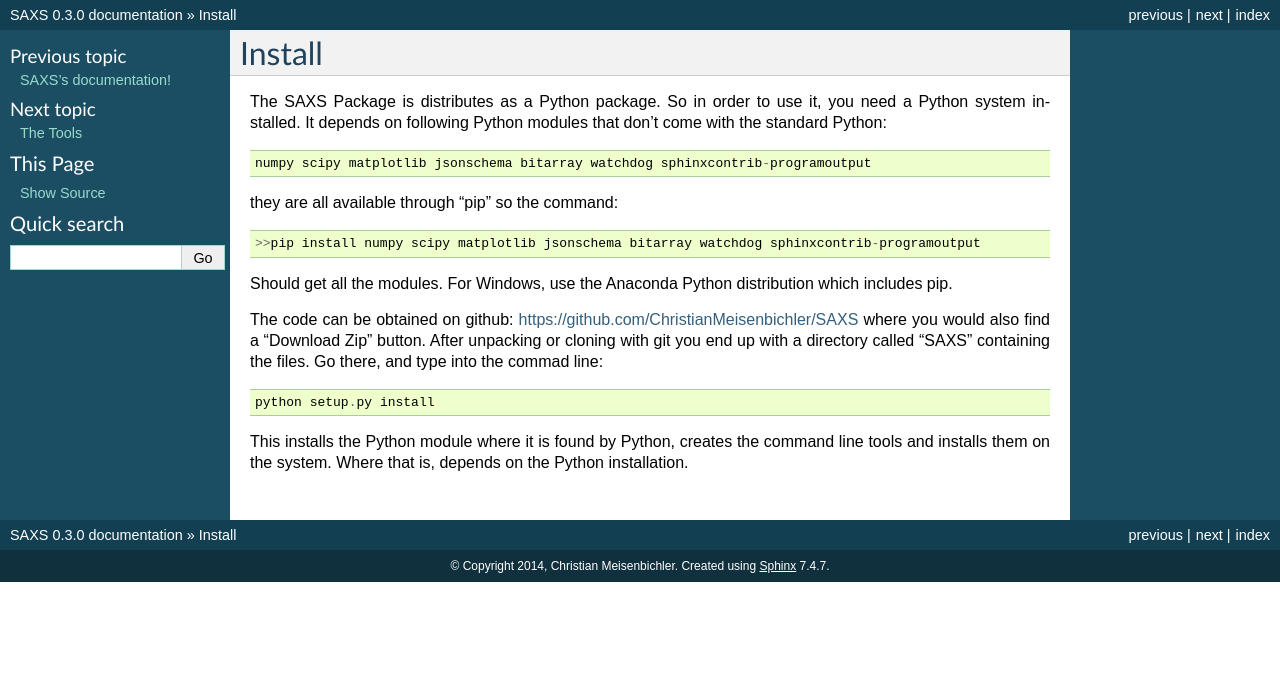
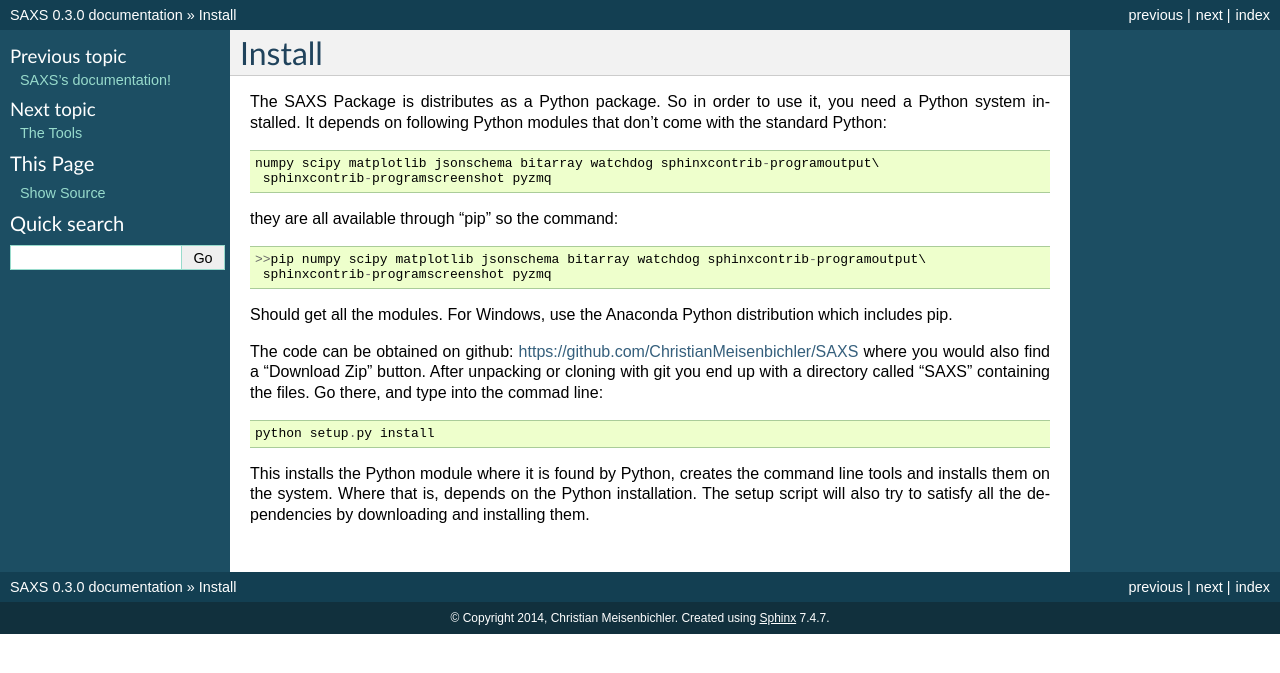
Before and after one commit to maxburian/SAXS_py3, a Sphinx documentation site: the page built from doc/install.rst, in a window 1280 px wide. Shown: the top 673 px of the page. Built offline with Sphinx 7.4.7, drawn with Linux system fonts in a browser that asks for light colours.

Commit message:
installer notes

```diff
--- a/doc/install.rst
+++ b/doc/install.rst
@@ -6,12 +6,13 @@ Install
 The SAXS Package is distributes as a Python package. So in order to use it, you need a Python system installed.
 It depends on following Python modules that don't come with the standard Python::
 
-   numpy scipy matplotlib jsonschema bitarray watchdog sphinxcontrib-programoutput
+   numpy scipy matplotlib jsonschema bitarray watchdog sphinxcontrib-programoutput\
+    sphinxcontrib-programscreenshot pyzmq
 
 they are all available through "pip" so the command::
 
-   >>pip install numpy scipy matplotlib jsonschema bitarray watchdog sphinxcontrib-programoutput
-
+   >>pip numpy scipy matplotlib jsonschema bitarray watchdog sphinxcontrib-programoutput\
+    sphinxcontrib-programscreenshot pyzmq
 Should get all the modules.
 For Windows, use the Anaconda Python distribution which includes pip.
 
@@ -26,3 +27,4 @@ Go there, and type into the commad line:
 
 This installs the Python module where it is found by Python, creates the command line tools and
 installs them on the system. Where that is, depends on the Python installation.
+The setup script will also try to satisfy all the dependencies by downloading and installing them.
```
